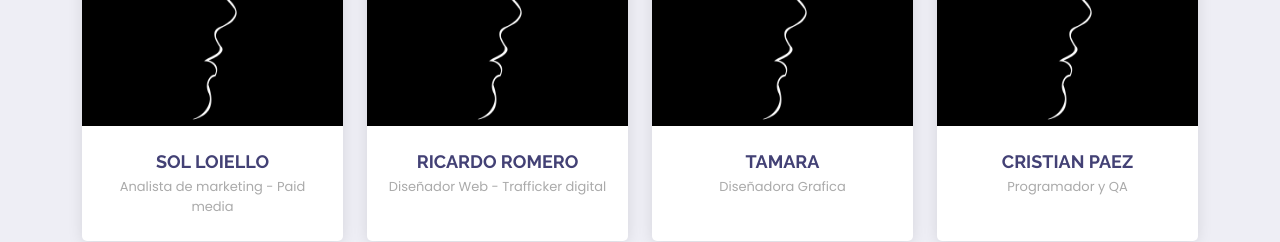
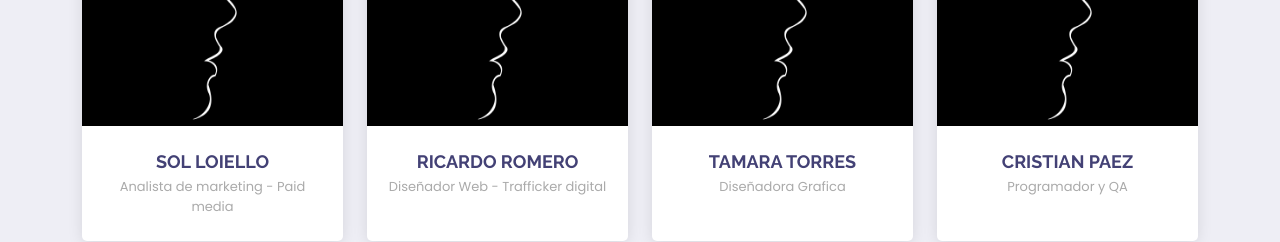
Before and after one commit to ricardo-3/web, a plain HTML site: page index.html in a window 1280 px wide. Shown: the part 4394-4636 px from the top of the page. Drawn offline with Linux system fonts and the light colour scheme; a script that the page names is missing.

Commit message:
cambios guardar

```diff
--- a/index.html
+++ b/index.html
@@ -447,7 +447,7 @@
                 </div>
               </div>
               <div class="member-info">
-                <h4>TAMARA</h4>
+                <h4>TAMARA TORRES</h4>
                 <span>Diseñadora Grafica</span>
               </div>
             </div>
```
Also changed, not shown: assets/img/portfolio/Glam Cosmetic (1).png (added), assets/img/portfolio/Glam Cosmetic.png (added), assets/img/portfolio/foto24.png (added).
